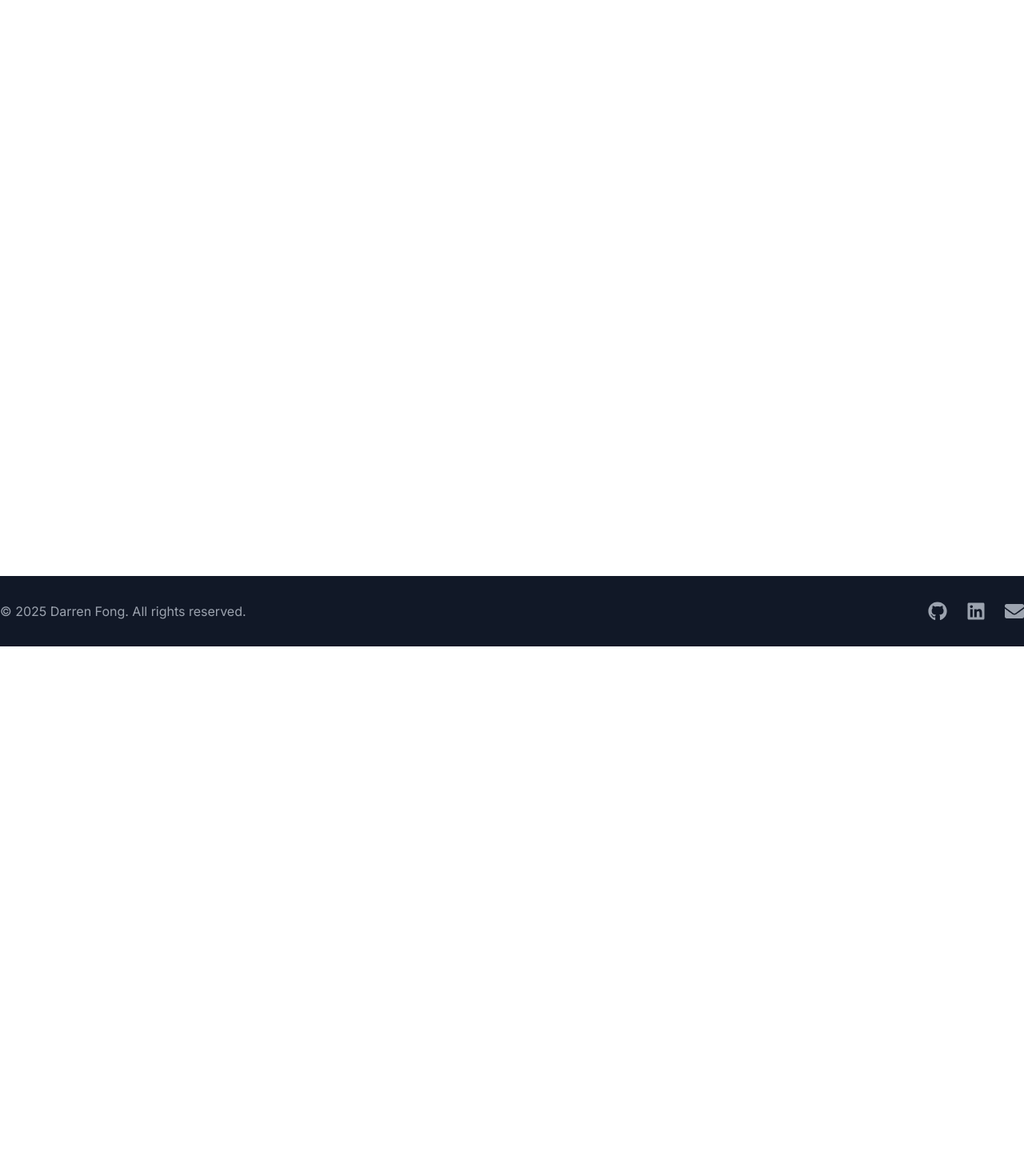
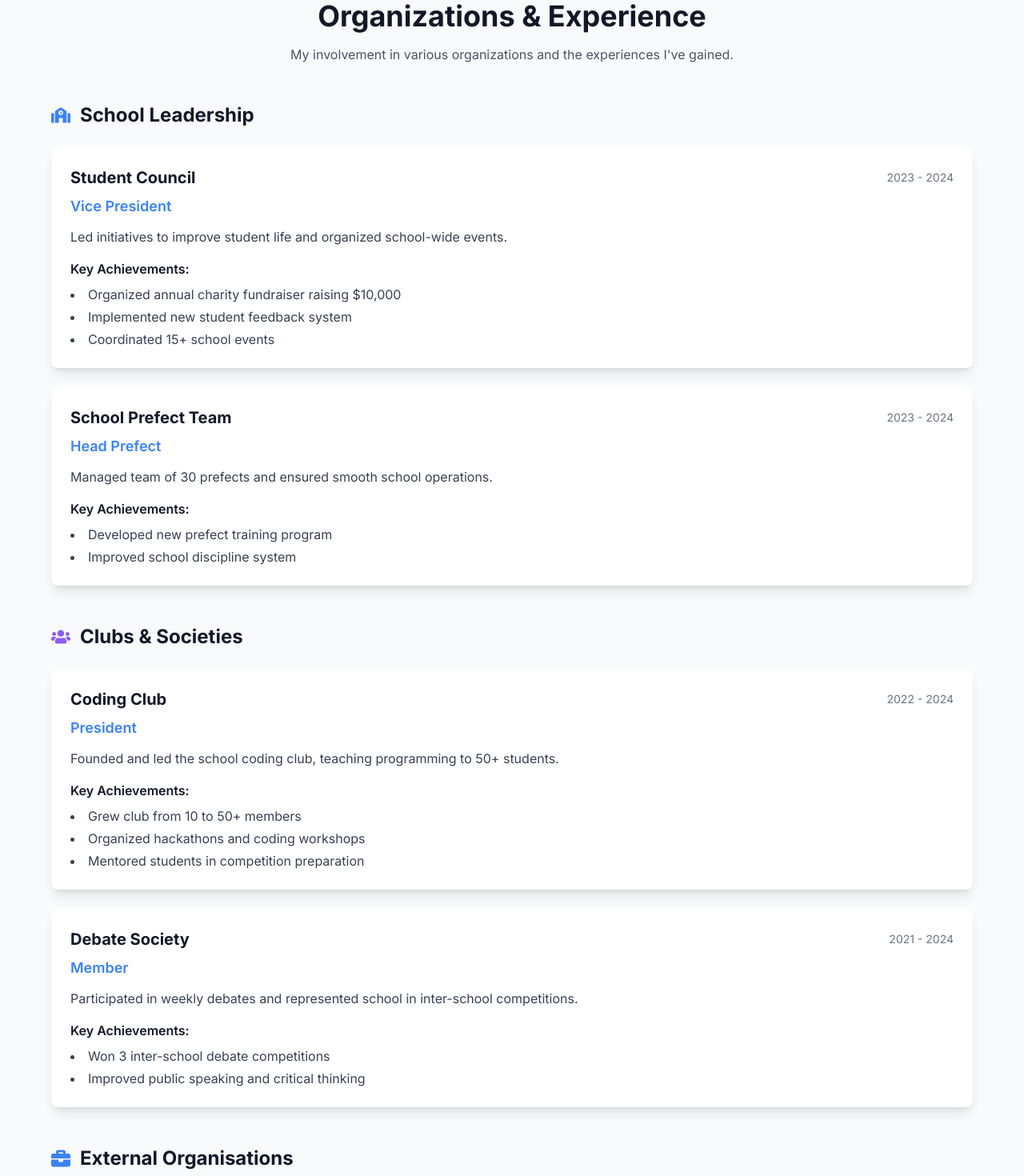
Before and after one commit to Darren-Fong/portfolio, a Next.js app: page /organisations in a window 1280 px wide. Shown: the part 80-1550 px from the top of the page at 80% size. Before the commit the page ends 888 px from the top, so only its background shows below. Built offline with nearby package versions, Linux system fonts and the light colour scheme.

Commit message:
Fix navbar organizations key typo

```diff
--- a/app/organisations/page.tsx
+++ b/app/organisations/page.tsx
@@ -1,5 +1,5 @@
-import Organizations from '@/components/sections/Organizations'
+import Organisations from '@/components/sections/Organisations'
 
-export default function OrganizationsPage() {
-  return <Organizations />
+export default function OrganisationsPage() {
+  return <Organisations />
 }
--- a/components/sections/Organisations.tsx
+++ b/components/sections/Organisations.tsx
@@ -3,7 +3,7 @@
 import { motion } from 'framer-motion'
 import { FaSchool, FaUsers, FaBriefcase } from 'react-icons/fa'
 
-interface Organization {
+interface Organisation {
   type: 'school' | 'club' | 'external'
   name: string
   role: string
@@ -12,9 +12,9 @@ interface Organization {
   achievements?: string[]
 }
 
-export default function Organizations() {
-  // Replace with your actual organizations
-  const organizations: Organization[] = [
+export default function Organisations() {
+  // Replace with your actual organisations
+  const organisations: Organisation[] = [
     {
       type: 'school',
       name: 'Student Council',
@@ -86,11 +86,11 @@ export default function Organizations() {
     },
   ]
 
-  const schoolOrgs = organizations.filter(org => org.type === 'school')
-  const clubOrgs = organizations.filter(org => org.type === 'club')
-  const externalOrgs = organizations.filter(org => org.type === 'external')
+  const schoolOrgs = organisations.filter(org => org.type === 'school')
+  const clubOrgs = organisations.filter(org => org.type === 'club')
+  const externalOrgs = organisations.filter(org => org.type === 'external')
 
-  const renderOrganizations = (orgs: Organization[], title: string, icon: React.ReactNode) => {
+  const renderOrganisations = (orgs: Organisation[], title: string, icon: React.ReactNode) => {
     if (orgs.length === 0) return null
 
     return (
@@ -149,7 +149,7 @@ export default function Organizations() {
   }
 
   return (
-    <section id="organizations" className="section-padding bg-gray-50 dark:bg-gray-800">
+    <section id="organisations" className="section-padding bg-gray-50 dark:bg-gray-800">
       <div className="container-custom">
         <motion.div
           initial={{ opacity: 0, y: 20 }}
@@ -164,9 +164,9 @@ export default function Organizations() {
             My involvement in various organizations and the experiences I've gained.
           </p>
 
-          {renderOrganizations(schoolOrgs, 'School Leadership', <FaSchool className="text-primary" />)}
-          {renderOrganizations(clubOrgs, 'Clubs & Societies', <FaUsers className="text-secondary" />)}
-          {renderOrganizations(externalOrgs, 'External Organizations', <FaBriefcase className="text-primary" />)}
+          {renderOrganisations(schoolOrgs, 'School Leadership', <FaSchool className="text-primary" />)}
+          {renderOrganisations(clubOrgs, 'Clubs & Societies', <FaUsers className="text-secondary" />)}
+          {renderOrganisations(externalOrgs, 'External Organisations', <FaBriefcase className="text-primary" />)}
         </motion.div>
       </div>
     </section>
```
